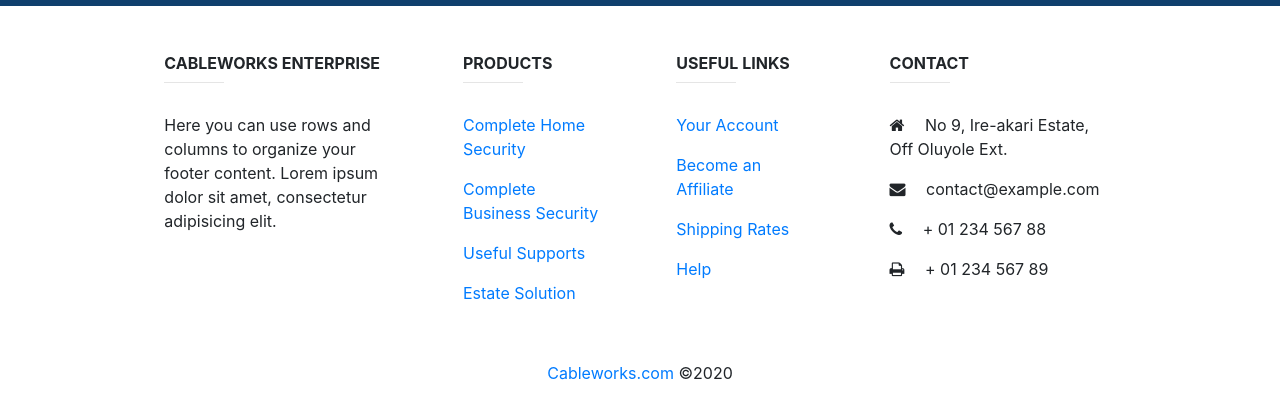
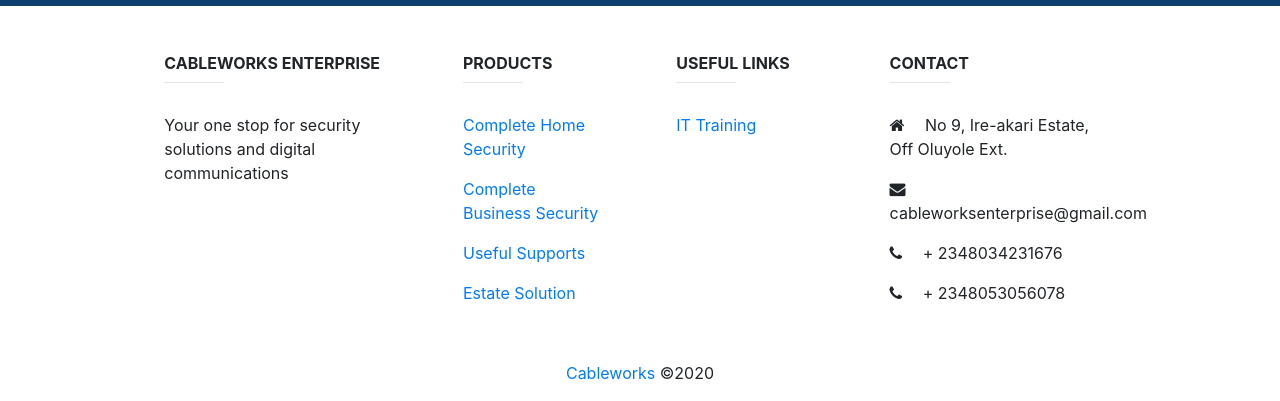
Before and after one commit to olaishola05/workweb, a plain HTML site: page index.html in a window 1280 px wide. Shown: the part 7315-7716 px from the top of the page. Drawn offline with nearby package versions, Linux system fonts and the light colour scheme.

Commit message:
fixed the width of the footer email

```diff
--- a/index.html
+++ b/index.html
@@ -740,7 +740,7 @@
                         <!-- Content -->
                         <h6 class="text-uppercase font-weight-bold">Cableworks Enterprise</h6>
                         <hr class="deep-purple accent-2 mb-4 mt-0 d-inline-block mx-auto" style="width: 60px" />
-                        <p>Here you can use rows and columns to organize your footer content. Lorem ipsum dolor sit amet, consectetur adipisicing elit.</p>
+                        <p>Your one stop for security solutions and digital communications</p>
                     </div>
                     <!-- Grid column -->
 
@@ -770,9 +770,9 @@
                         <h6 class="text-uppercase font-weight-bold">Useful links</h6>
                         <hr class="deep-purple accent-2 mb-4 mt-0 d-inline-block mx-auto" style="width: 60px" />
                         <p>
-                            <a href="#!">Your Account</a>
+                            <a href="#!">IT Training</a>
                         </p>
-                        <p>
+                        <!-- <p>
                             <a href="#!">Become an Affiliate</a>
                         </p>
                         <p>
@@ -780,7 +780,7 @@
                         </p>
                         <p>
                             <a href="#!">Help</a>
-                        </p>
+                        </p> -->
                     </div>
                     <!-- Grid column -->
 
@@ -790,26 +790,18 @@
                         <h6 class="text-uppercase font-weight-bold">Contact</h6>
                         <hr class="deep-purple accent-2 mb-4 mt-0 d-inline-block mx-auto" style="width: 60px" />
                         <p><i class="fa fa-home mr-3"></i> No 9, Ire-akari Estate, Off Oluyole Ext.</p>
-                        <p><i class="fa fa-envelope mr-3"></i> contact@example.com</p>
-                        <p><i class="fa fa-phone mr-3"></i> + 01 234 567 88</p>
-                        <p><i class="fa fa-print mr-3"></i> + 01 234 567 89</p>
+                        <p id="email"><i class="fa fa-envelope mr-3"></i>cableworksenterprise@gmail.com</p>
+                        <p><i class="fa fa-phone mr-3"></i> + 2348034231676</p>
+                        <p><i class="fa fa-phone mr-3"></i> + 2348053056078</p>
                     </div>
                     <!-- Grid column -->
                 </div>
-                <!-- Grid row -->
             </div>
             <!-- Footer Links -->
 
             <!-- Copyright -->
-            <div class="footer-copyright text-center py-3"><a href="https://cableworks.com/">Cableworks.com</a> &copy;<span id="copyright">: </span></div>
+            <div class="footer-copyright text-center py-3"><a href="https://cableworks.com/">Cableworks</a> &copy;<span id="copyright">: </span></div>
             <!-- Copyright -->
         </footer>
-        <!-- Footer -->
-
-        <!-- <footer>
-            <div class="container text-center">
-                <p class="font-italic text-muted mb-0">Cableworks Enterprise. </span></p>
-            </div>
-        </footer> -->
     </body>
 </html>
--- a/style.css
+++ b/style.css
@@ -437,3 +437,6 @@ main {
 }
 
 /* footer  */
+#email {
+    width: 280px;
+}
```
